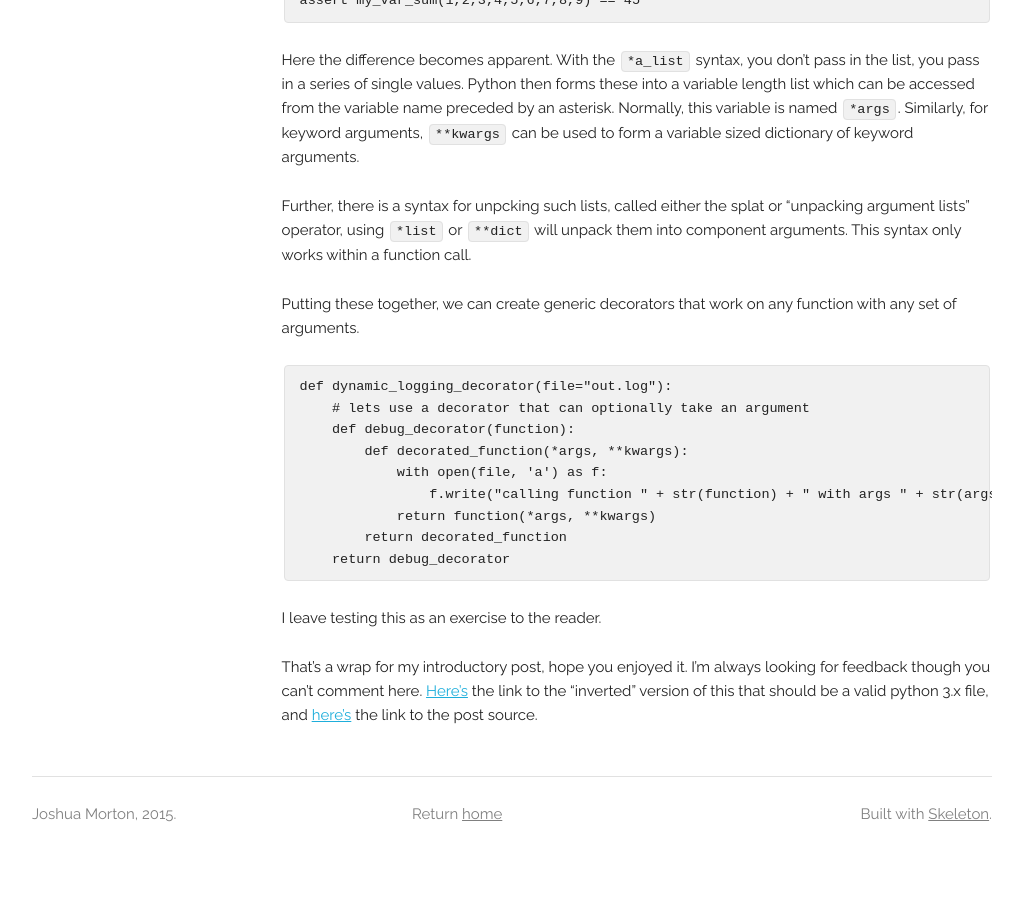
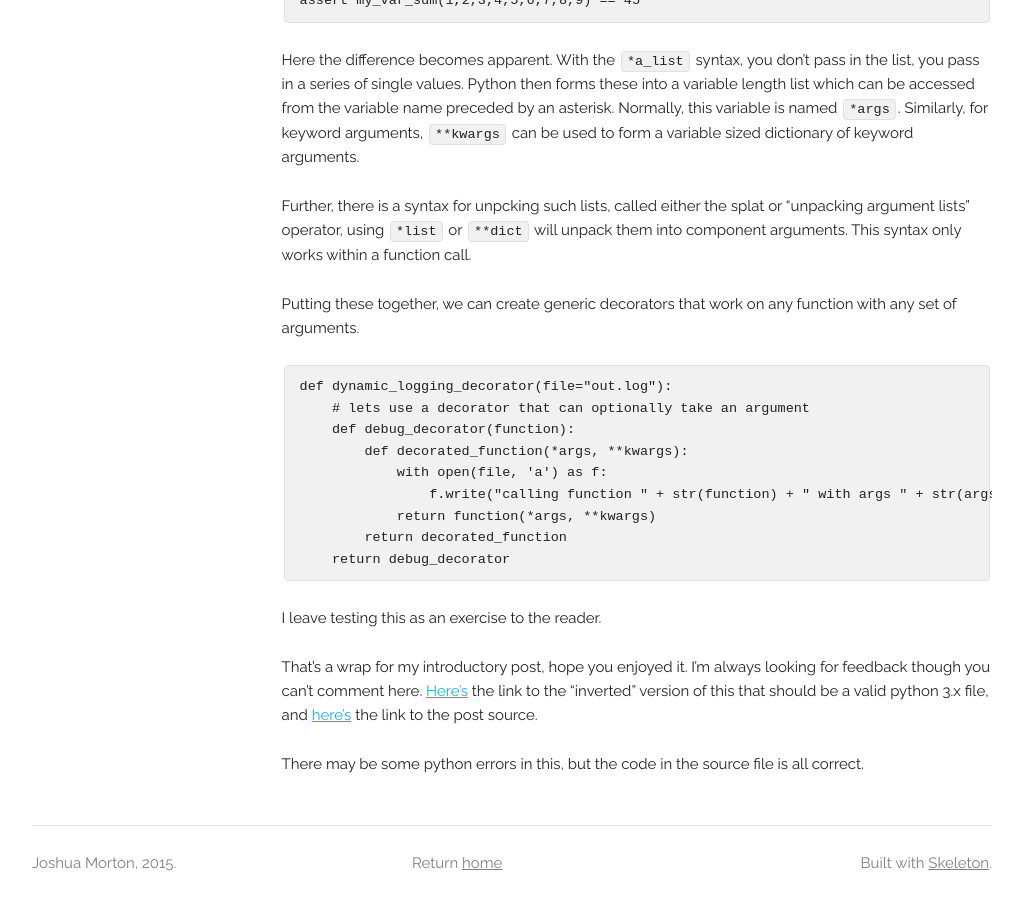
Before and after one commit to joshuamorton/joshuamorton.github.com, a Jekyll site: the page built from _posts/2015-9-27-decorators.md, in a window 1280 px wide and 900 px high, scrolled down 6120 px. Shown: the whole window, without its empty margins (128-1151 px from the left). Built offline with Jekyll 4.4.1, drawn with Linux system fonts in a browser that asks for light colours; Markdown is read by kramdown in place of the engine named in the settings; before the commit the page ends 6971 px from its top, so only the background shows below that.

Commit message:
fixed errors in the first post

```diff
--- a/_config.yml
+++ b/_config.yml
@@ -6,7 +6,7 @@
   github : github.com/joshuamorton
 
 url: "joshuamorton.github.io"
-github_url: "https://github.com/joshuamorton/joshuamorton.github.io/blob/master/"
+github_url: "https://github.com/joshuamorton/joshuamorton.github.com/blob/master/"
 
 markdown: rdiscount
 permalink: pretty
--- a/_posts/2015-9-27-decorators.md
+++ b/_posts/2015-9-27-decorators.md
@@ -236,4 +236,6 @@
 
 I leave testing this as an exercise to the reader.
 
-That's a wrap for my introductory post, hope you enjoyed it. I'm always looking for feedback though you can't comment here. [Here's]() the link to the "inverted" version of this that should be a valid python 3.x file, and [here's]({{ site.github_url }}{{ page.path }}) the link to the post source.
+That's a wrap for my introductory post, hope you enjoyed it. I'm always looking for feedback though you can't comment here. [Here's]( {{ site.github_url }}"_blogscripts/2015-9-27-decorators.py") the link to the "inverted" version of this that should be a valid python 3.x file, and [here's]({{ site.github_url }}{{ page.path }}) the link to the post source.
+
+There may be some python errors in this, but the code in the source file is all correct.
```
